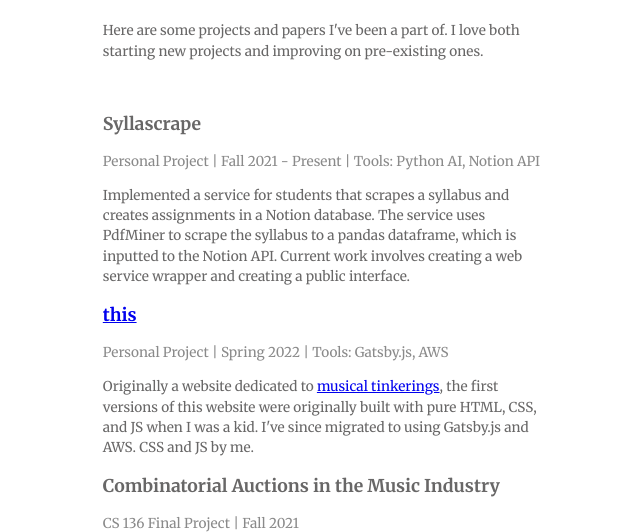
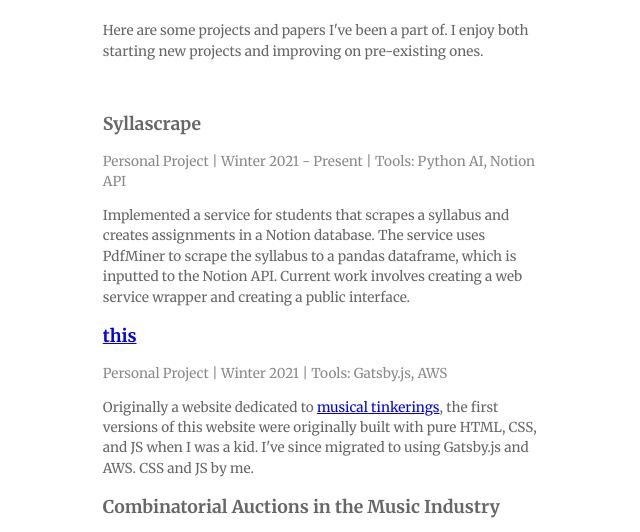
Before and after one commit to Jwing6872/personal-website, a Gatsby site: page /projects in a window 1280 px wide. Shown: the part 249-781 px from the top of the page, without its empty margins (316-956 px from the left). Built offline with nearby package versions, Linux system fonts and the light colour scheme; Gatsby itself is replaced by a stand-in of ours.

Commit message:
Revised Projects

```diff
--- a/src/pages/projects.js
+++ b/src/pages/projects.js
@@ -16,13 +16,13 @@ const ProjectPage = () => {
   return (
     <Layout pageTitle="Projects">
         <p>Here are some projects and papers I've been a part of.
-          I love both starting new projects and improving on pre-existing ones.</p>
+          I enjoy both starting new projects and improving on pre-existing ones.</p>
         <br/>
         <div className={flexWrapper}>
           <div>
             <h2> Syllascrape </h2>
             <p className={metadata}>
-                Personal Project | Fall 2021 - Present | Tools: Python AI, Notion API </p>
+                Personal Project | Winter 2021 - Present | Tools: Python AI, Notion API </p>
             <p className={box}> Implemented a service for students that scrapes a syllabus and creates assignments
               in a Notion database. The service uses PdfMiner to scrape the syllabus to a pandas
               dataframe, which is inputted to the Notion API. Current work involves creating a web service
@@ -35,7 +35,7 @@ const ProjectPage = () => {
             </span>
             </h2>
             <p className={metadata}>
-                Personal Project | Spring 2022 | Tools: Gatsby.js, AWS</p>
+                Personal Project | Winter 2021 | Tools: Gatsby.js, AWS</p>
             <p className={box}> Originally a website dedicated to&nbsp;
             <span className={linkWrapper}>
             <Link to="/misc/music" className={linkText}>musical tinkerings</Link>
```
